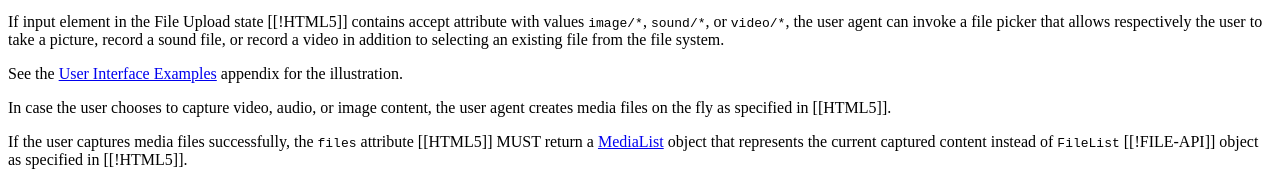
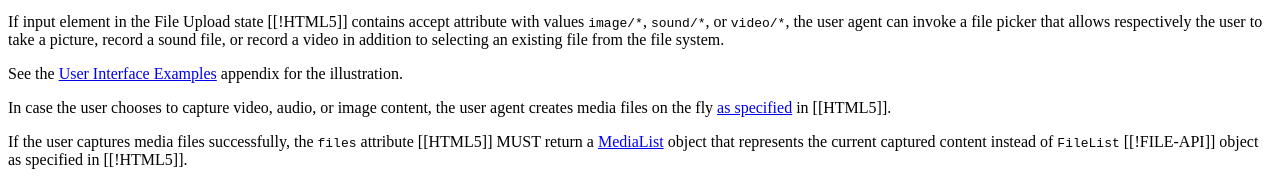
Before and after one commit to w3c/html-media-capture, a plain HTML site: page Overview.html in a window 1280 px wide. Shown: the part 1126-1308 px from the top of the page. Drawn offline with Linux system fonts and the light colour scheme; a script that the page names is missing.

Commit message:
explicit ref to html5 for media files object creation

```diff
--- a/Overview.html
+++ b/Overview.html
@@ -150,8 +150,8 @@
     <p>See the <a href="#uiexamples">User Interface Examples</a> appendix for the illustration.
 
     <p>In case the user chooses to capture video, audio, or image
-    content, the user agent creates media files on the fly as
-    specified in [[HTML5]].</p><!-- @@@ more explicit ref http://dev.w3.org/html5/spec/number-state.html#file-upload-state -->
+    content, the user agent creates media files on the fly <a href="http://dev.w3.org/html5/spec/number-state.html#file-upload-state">as
+    specified</a> in [[HTML5]].</p>
 
     <p>If the user captures media files successfully, the
     <code>files</code> attribute [[HTML5]] MUST return a <a
```
